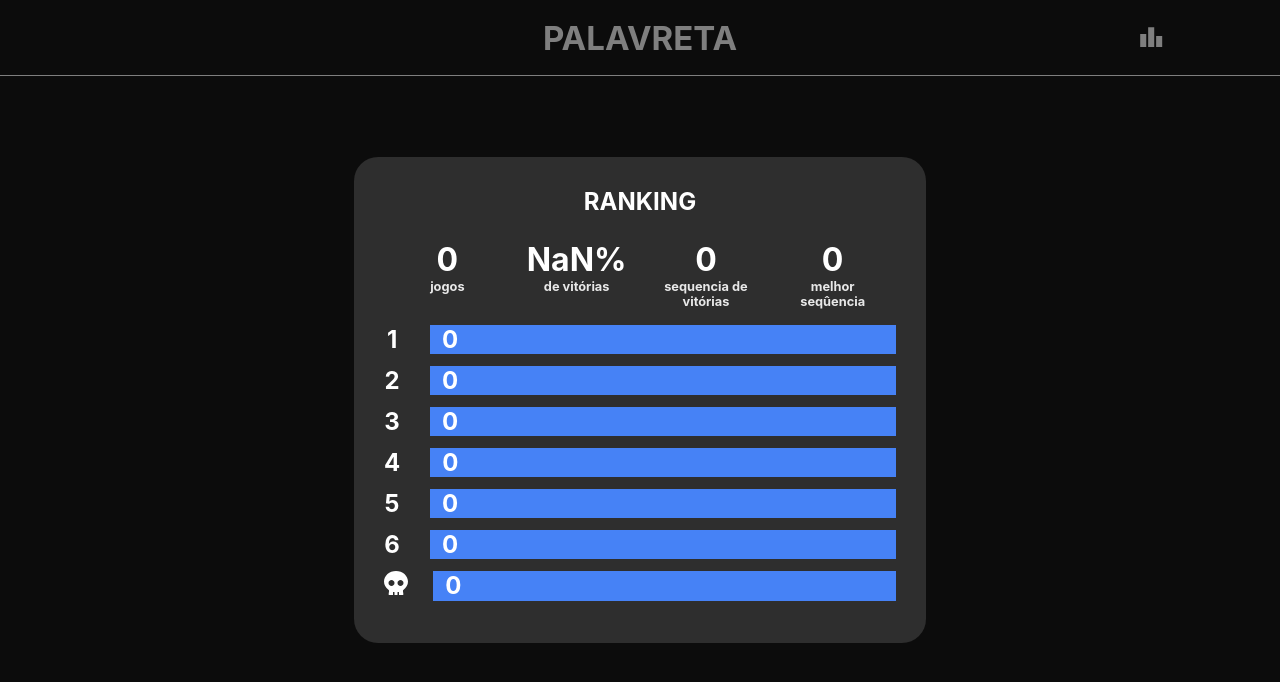
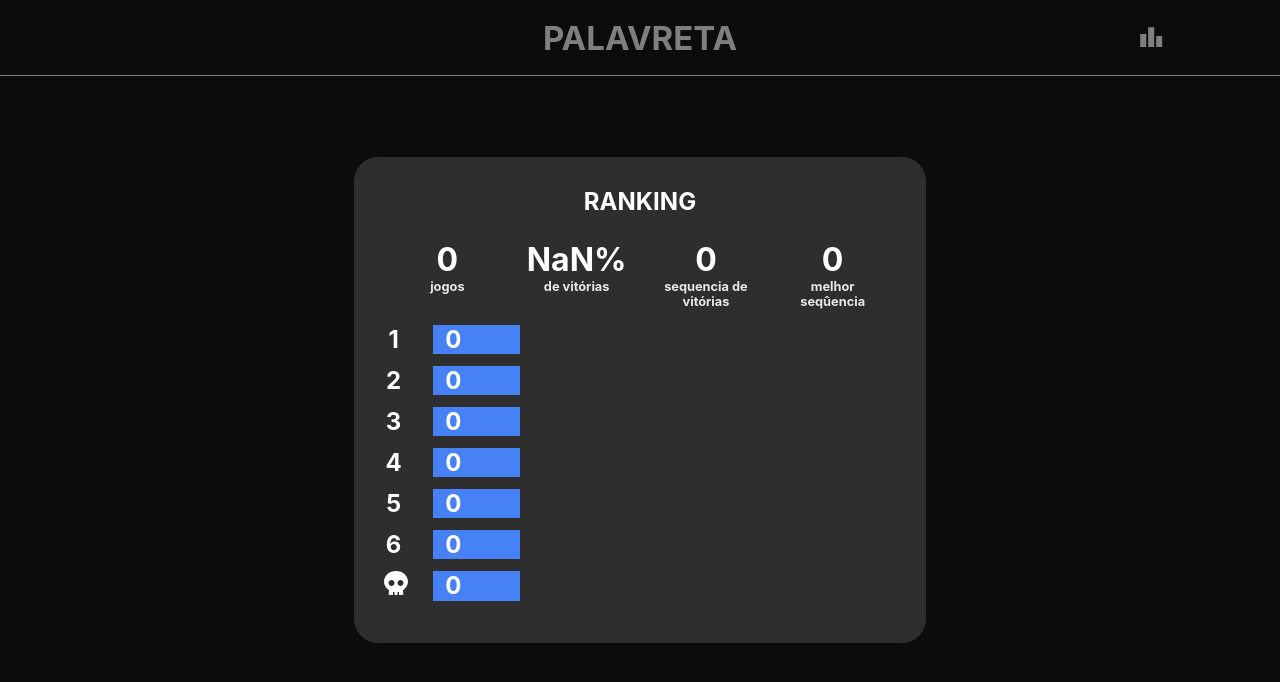
Before and after one commit to Guthias/palavreta, a React (Create React App) app: page / in a window 1280 px wide. Both pictures are taken after a click on the button 1150 px from the left and 37 px from the top of the page. Shown: the top 682 px of the page. Built offline with nearby package versions, Linux system fonts and the light colour scheme.

Commit message:
feat: dinamic sizes for ranking graph bars

```diff
--- a/src/components/Ranking/RankingGraph.jsx
+++ b/src/components/Ranking/RankingGraph.jsx
@@ -34,9 +34,9 @@ export default function RankingGraph() {
     } else {
       acc.lose += 1;
     }
-
+    acc.biggest = Math.max(...Object.values(acc));
     return acc;
-  }, { lose: 0 });
+  }, { lose: 0, biggest: 0 });
 
   const MAX_TRIES = 6;
   return (
@@ -45,7 +45,10 @@ export default function RankingGraph() {
         Array.from(Array(MAX_TRIES).keys()).map((_, index) => (
           <GraphRow key={nanoid()}>
             <GraphValue>{ index + 1}</GraphValue>
-            <RankingGraphBar value={triedAttempts[index + 1] || 0} />
+            <RankingGraphBar
+              value={triedAttempts[index + 1] || 0}
+              biggestValue={triedAttempts.biggest}
+            />
           </GraphRow>
         ))
       }
@@ -54,7 +57,10 @@ export default function RankingGraph() {
         <GraphValue>
           <FaSkull />
         </GraphValue>
-        <RankingGraphBar value={triedAttempts.lose} />
+        <RankingGraphBar
+          value={triedAttempts.lose}
+          biggestValue={triedAttempts.biggest}
+        />
       </GraphRow>
     </Graph>
   );
--- a/src/components/Ranking/RankingGraphBar.jsx
+++ b/src/components/Ranking/RankingGraphBar.jsx
@@ -3,17 +3,21 @@ import styled from 'styled-components';
 import { number } from 'prop-types';
 
 const GraphBar = styled.div`
-  width: 100%;
+  width: ${({ growPercentage }) => `${growPercentage}%`};
+  min-width: 10%;
   background-color: #4682F6;
   padding-inline: 0.5em 1em;
 `;
 
-export default function RankingGraphBar({ value }) {
+export default function RankingGraphBar({ value, biggestValue }) {
+  const growPercentage = (value / biggestValue) * 100;
+
   return (
-    <GraphBar>{ value }</GraphBar>
+    <GraphBar growPercentage={growPercentage}>{ value }</GraphBar>
   );
 }
 
 RankingGraphBar.propTypes = {
   value: number.isRequired,
+  biggestValue: number.isRequired,
 };
```
